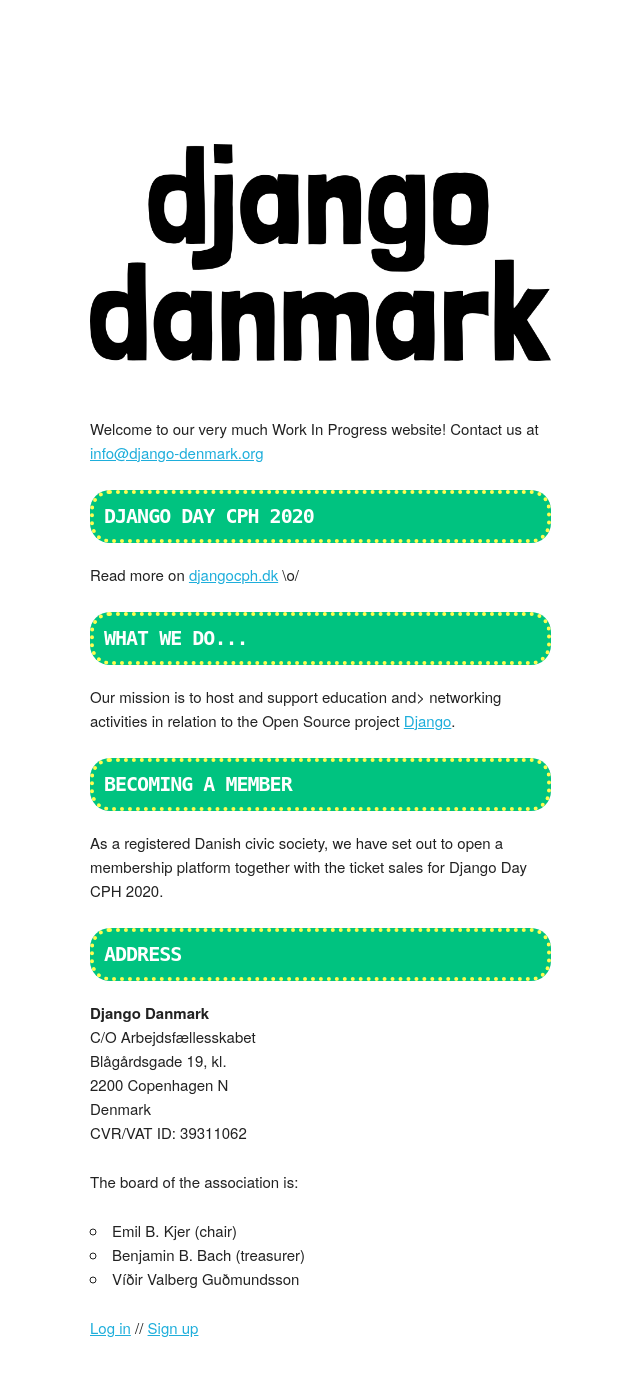
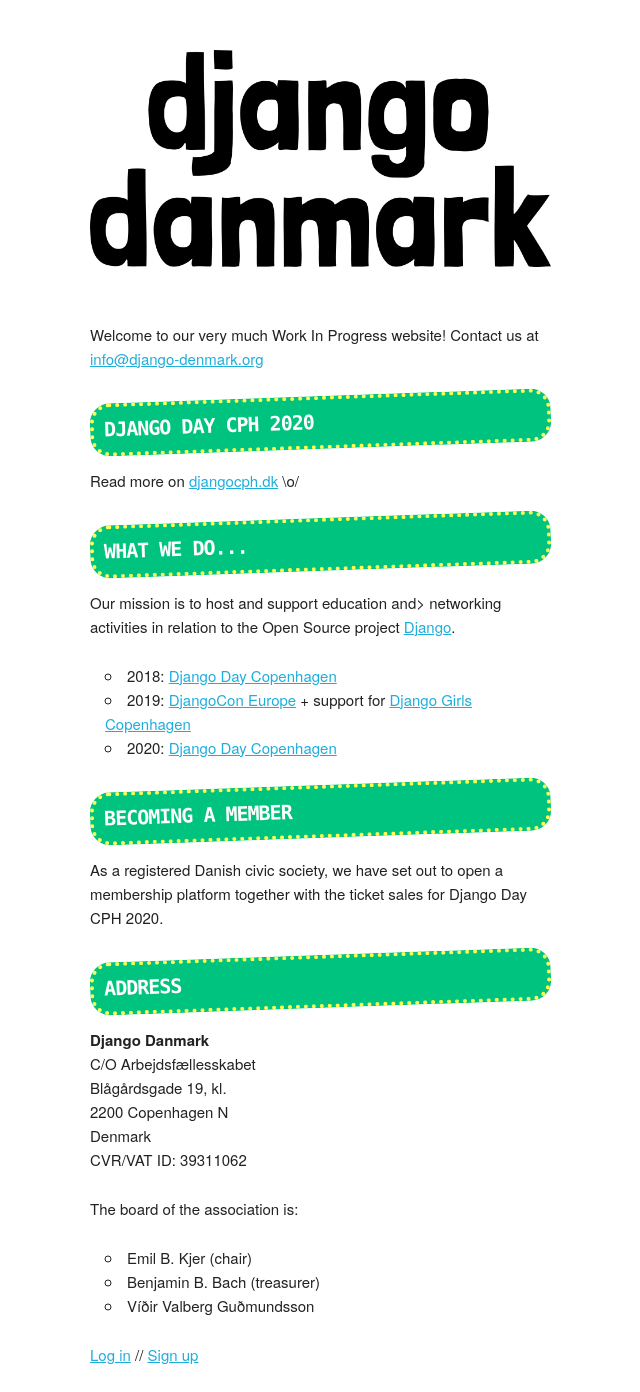
Before and after one commit to django-denmark/django-denmark.org, a Django app: page / in a window 1280 px wide. Shown: the whole page, without its empty margins (70-710 px from the left). Before the commit the page ends 1337 px from the top, so only its background shows below. Run offline with Django 3.2, Linux system fonts and the light colour scheme.

Commit message:
fancy rotated headlines, activity history and less top margin

```diff
--- a/djangodenmark/static_files/css/custom.css
+++ b/djangodenmark/static_files/css/custom.css
@@ -1,6 +1,11 @@
 li
 {
   margin-bottom: 0;
+}
+
+ul
+{
+    margin-left: 15px;
 }
 
 h1, h2, h3
@@ -13,6 +18,7 @@
     border-radius: 20px;
     text-transform: uppercase;
     font-family: monospace;
+    transform: rotate(-2deg);
 }
 
 h1
--- a/djangodenmark/templates/base.html
+++ b/djangodenmark/templates/base.html
@@ -19,10 +19,6 @@
   <link rel="stylesheet" href="{% static "css/skeleton.css" %}">
   <link rel="stylesheet" href="{% static "css/custom.css" %}">
 
-  <!-- Favicon
-  –––––––––––––––––––––––––––––––––––––––––––––––––– -->
-  <link rel="icon" type="image/png" href="images/favicon.png">
-
 </head>
 <body>
 
@@ -31,7 +27,7 @@
   <div class="container">
 
 <div class="row">
-  <div class="one-half column" style="margin-top: 15%; margin-bottom: 50px;">
+  <div class="one-half column" style="margin-top: 50px; margin-bottom: 50px;">
     <img src="{% static "img/logo.png" %}" style="width: 100%;">
   </div>
 </div>
--- a/membership/templates/membership/start.html
+++ b/membership/templates/membership/start.html
@@ -17,6 +17,12 @@
     Our mission is to host and support education and> networking activities in
     relation to the Open Source project <a href="https://www.djangoproject.com/">Django</a>.
 </p>
+
+<ul>
+    <li>2018: <a href="https://djangocph.dk/">Django Day Copenhagen</a></li>
+    <li>2019: <a href="https://2019.djangocon.eu/">DjangoCon Europe</a> + support for <a href="https://twitter.com/dgcopenhagen">Django Girls Copenhagen</a></li>
+    <li>2020: <a href="https://djangocph.dk/">Django Day Copenhagen</a></li>
+</ul>
 
 <h2>Becoming a member</h2>
 
```
